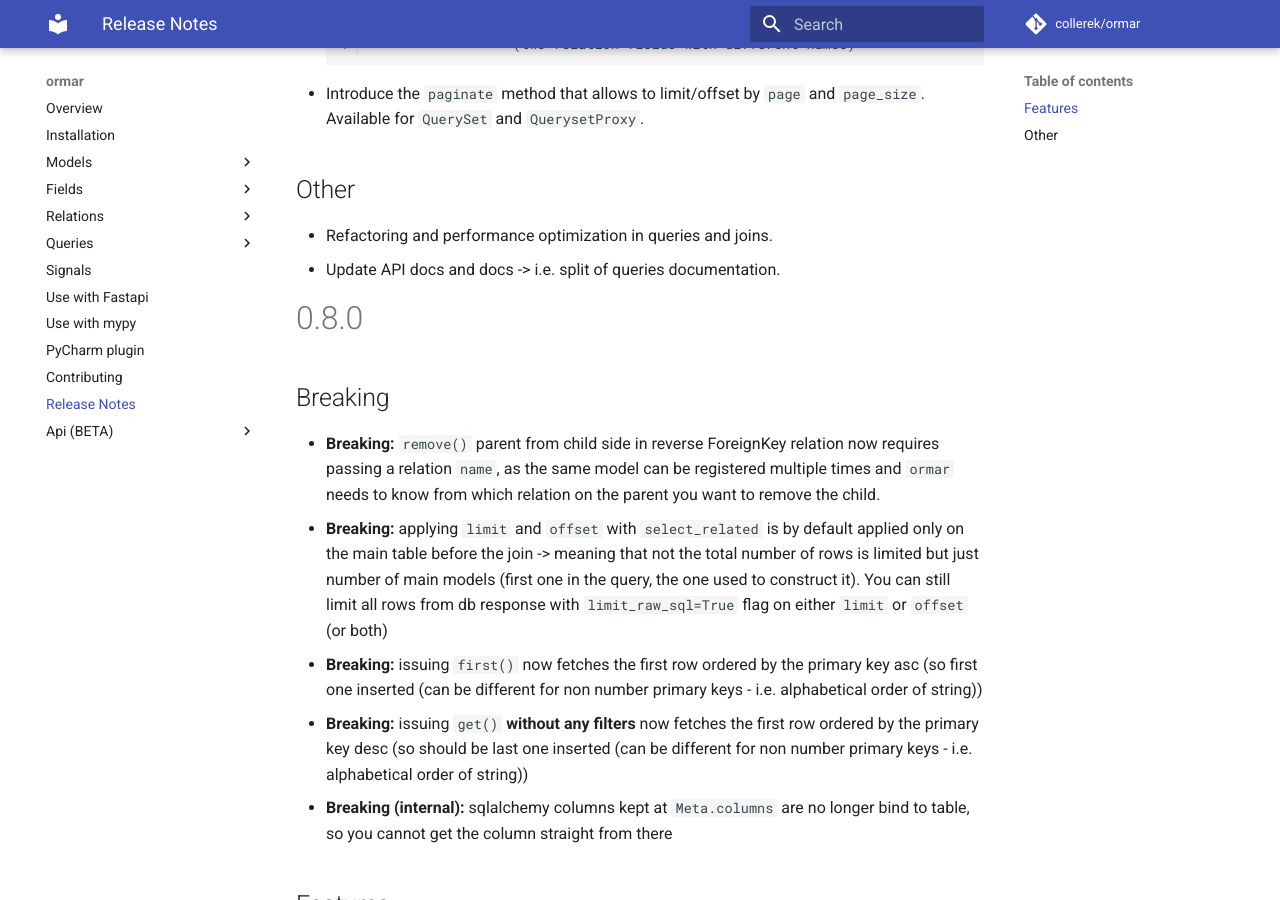
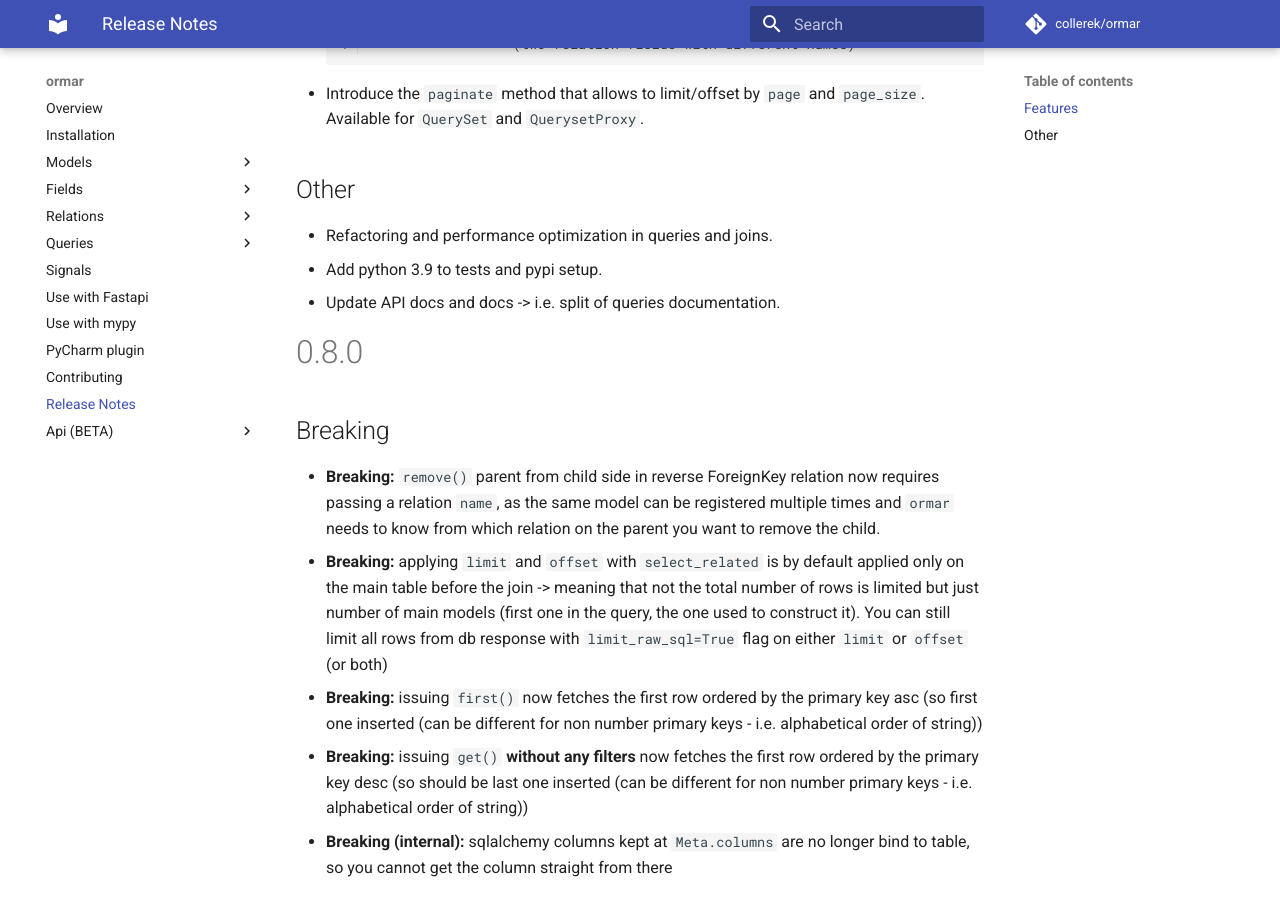
Before and after one commit to collerek/ormar, an MkDocs documentation site: the page built from docs/releases.md, in a window 1280 px wide and 900 px high, scrolled down 472 px. Built offline with MkDocs 1.6.1 and Material for MkDocs 9.7.7, drawn with Linux system fonts in a browser that asks for light colours; nearby versions of some CDN libraries; comment, search, counter and statistics services are not loaded.

Commit message:
update release file

```diff
--- a/docs/releases.md
+++ b/docs/releases.md
@@ -21,6 +21,7 @@
 ## Other
 
 * Refactoring and performance optimization in queries and joins.
+* Add python 3.9 to tests and pypi setup.
 * Update API docs and docs -> i.e. split of queries documentation.
 
 # 0.8.0
```
